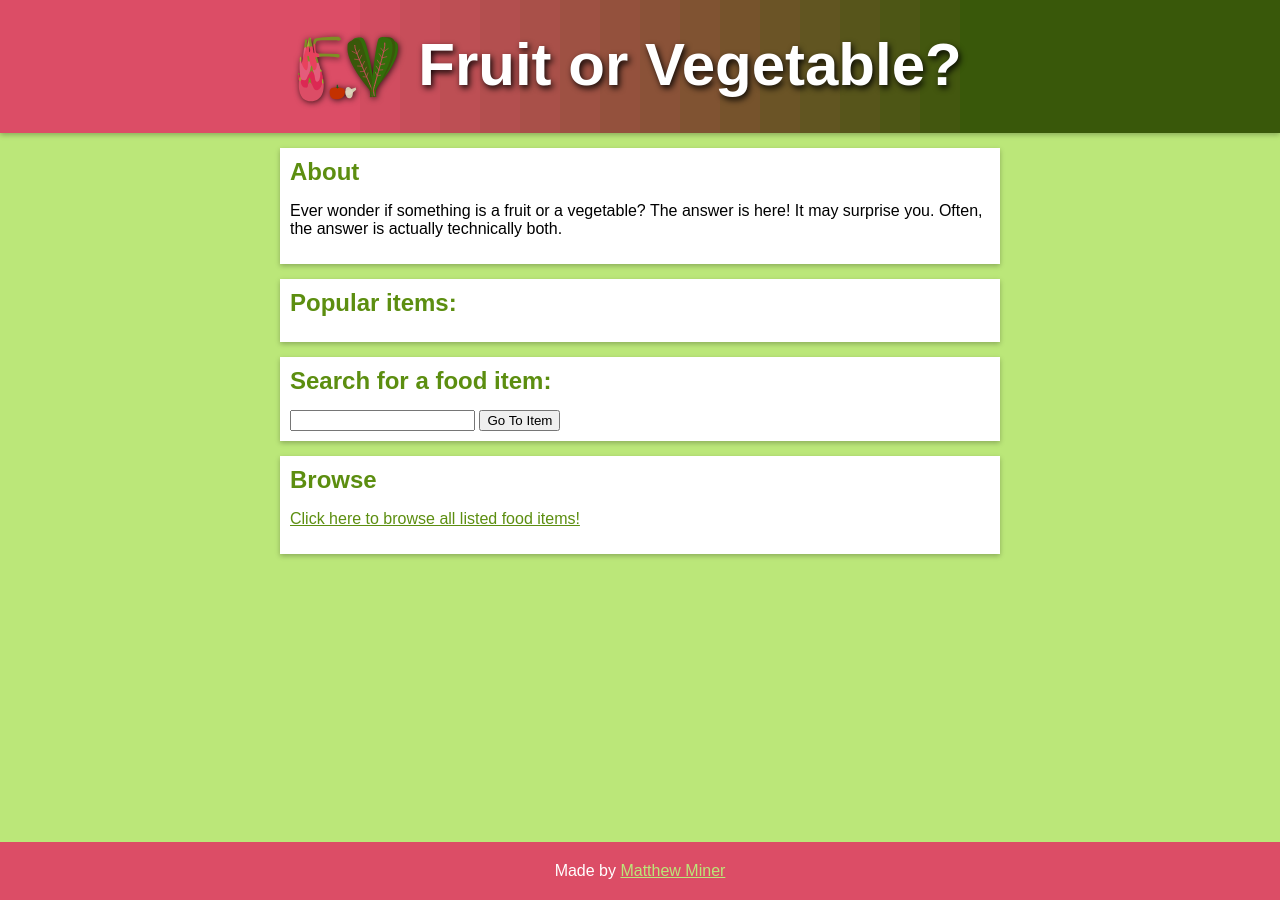
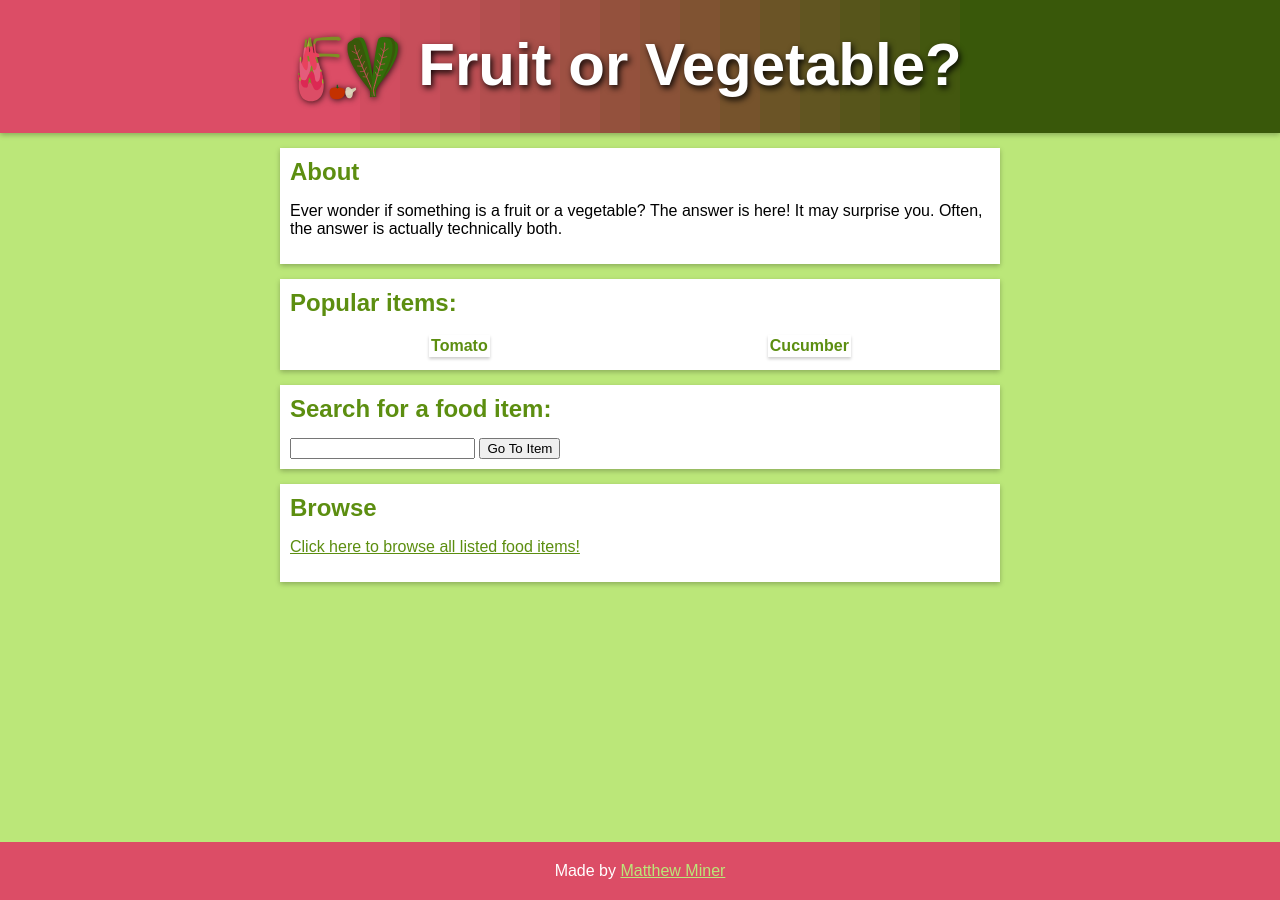
Before and after one commit to mminer237/fruitorvegetable, a Jekyll site: the page built from index.html, in a window 1280 px wide. Built offline with Jekyll 4.4.1, drawn with Linux system fonts in a browser that asks for light colours.

Commit message:
Fix variable name

```diff
--- a/index.html
+++ b/index.html
@@ -18,7 +18,7 @@ popular_items:
 <section>
 	<h2>Popular items:</h2>
 	<div id="popular-items">
-		{% for item_name in page.items %}
+		{% for item_name in page.popular_items %}
 			{% assign item = site.items | where:"slug", item_name | first %}
 			{% if item %}
 				<a href="{{ item.url }}">
```
